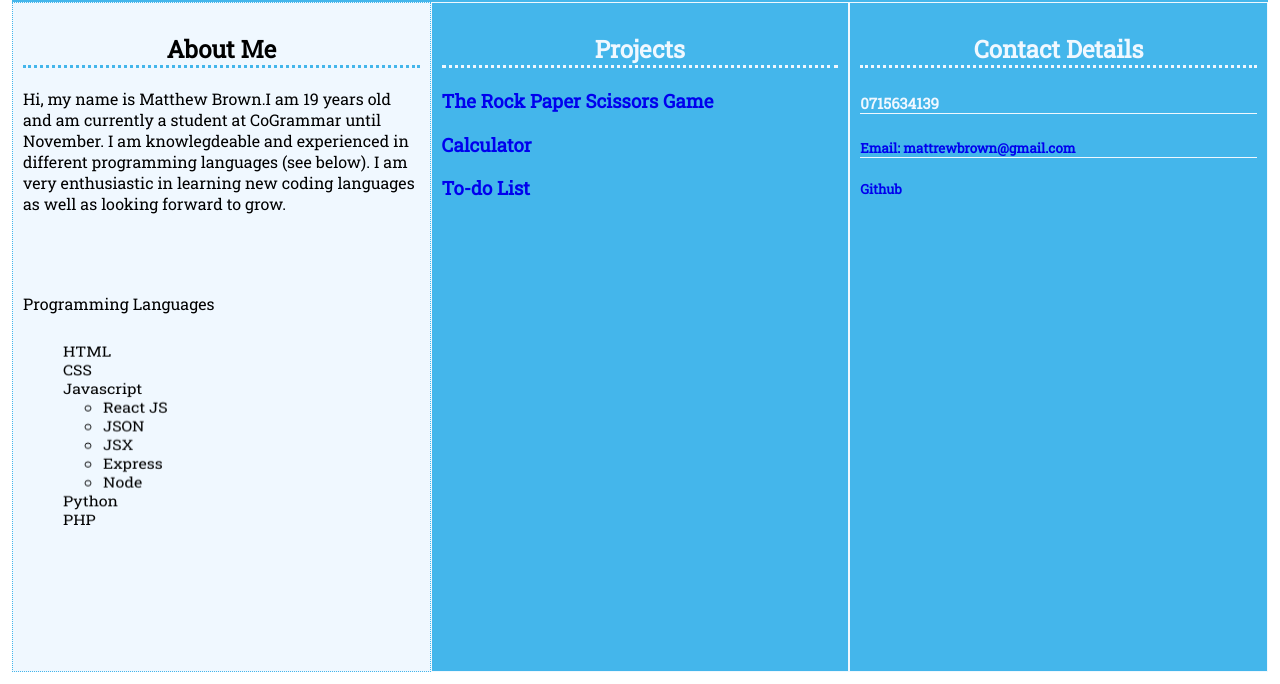
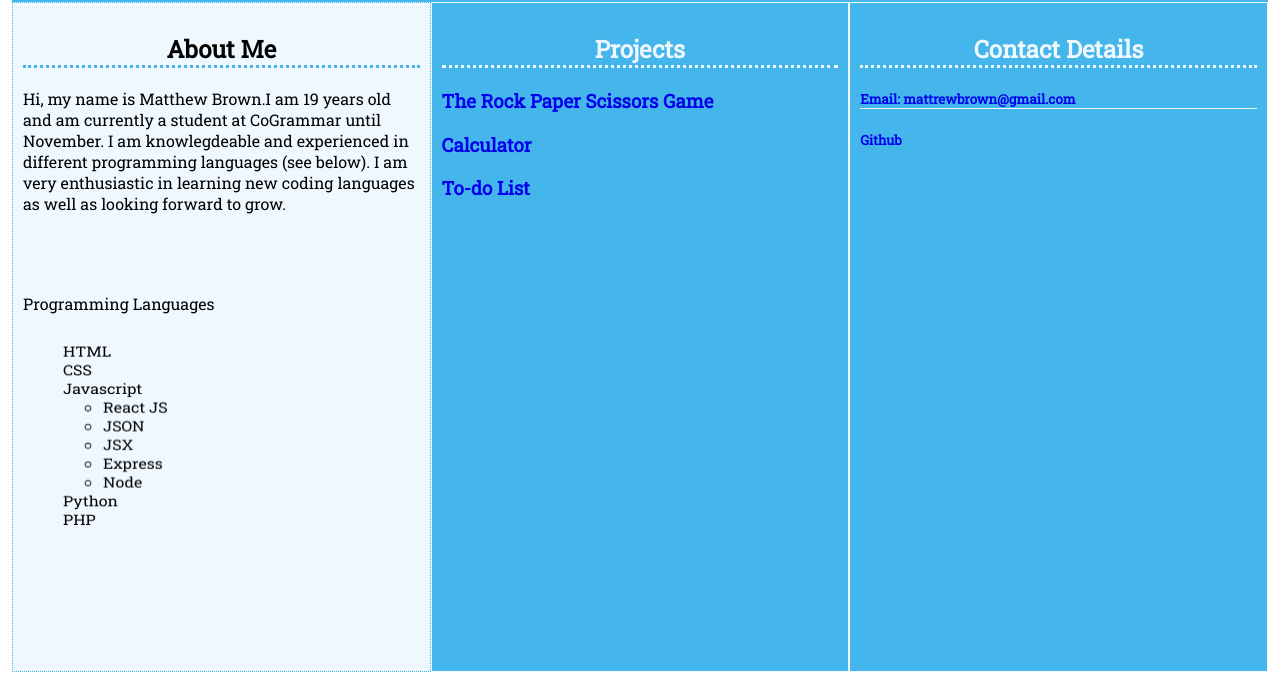
Before and after one commit to matthew-dean-brown/profile, a plain HTML site: page index.html in a window 1280 px wide. Shown: the part 190-874 px from the top of the page. Drawn offline with Linux system fonts and the light colour scheme.

Commit message:
Update index.html

```diff
--- a/index.html
+++ b/index.html
@@ -53,7 +53,6 @@
         </div>
         <div id="colorColumn" class="column">
             <h2>Contact Details</h2>
-            <h5 style="border-bottom: 1px solid aliceblue; font-size: 15px">  0715634139</h5>
             <h5 style="border-bottom: 1px solid aliceblue"><a href="mailto:mattrewbrown@gmail.com">Email: mattrewbrown@gmail.com</a></h5>
             <h5><a href="https://github.com/MatthewDeanBrown" target="_blank">Github</a></h5>
         </div>
```
